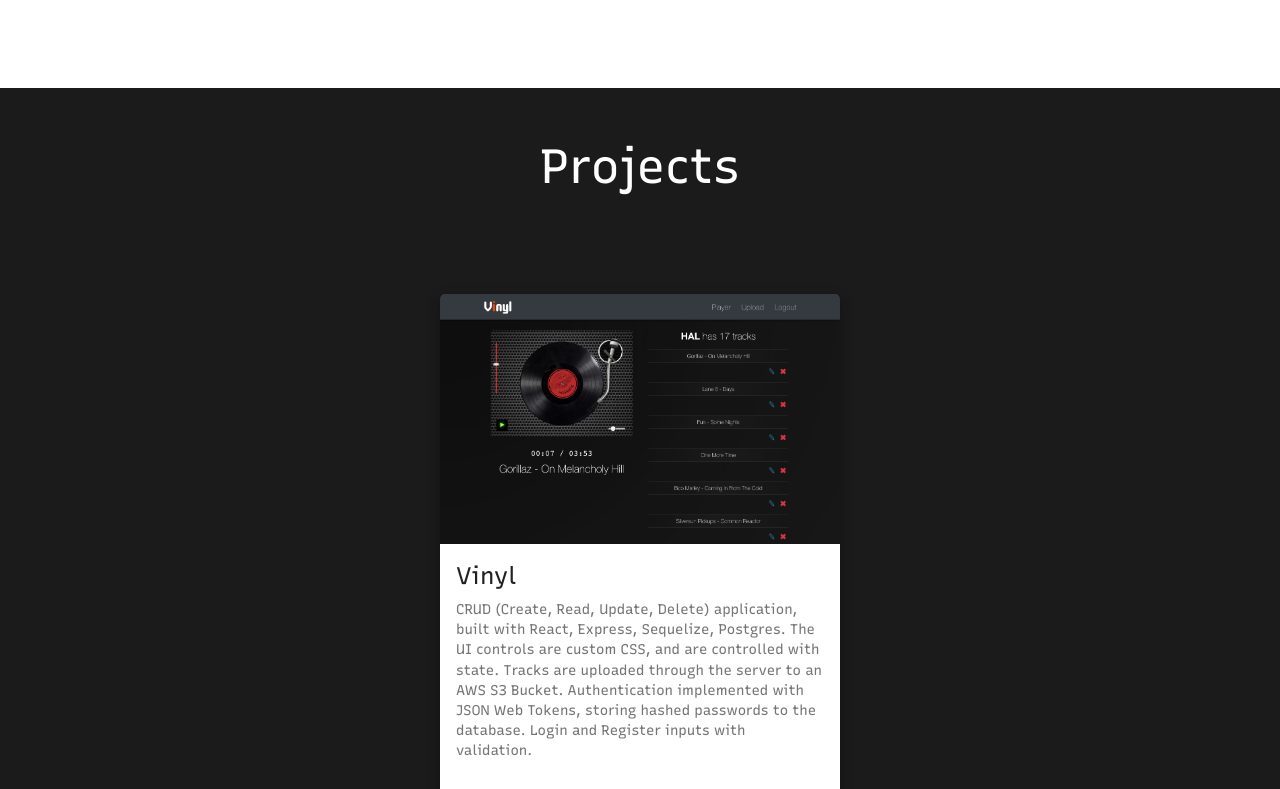
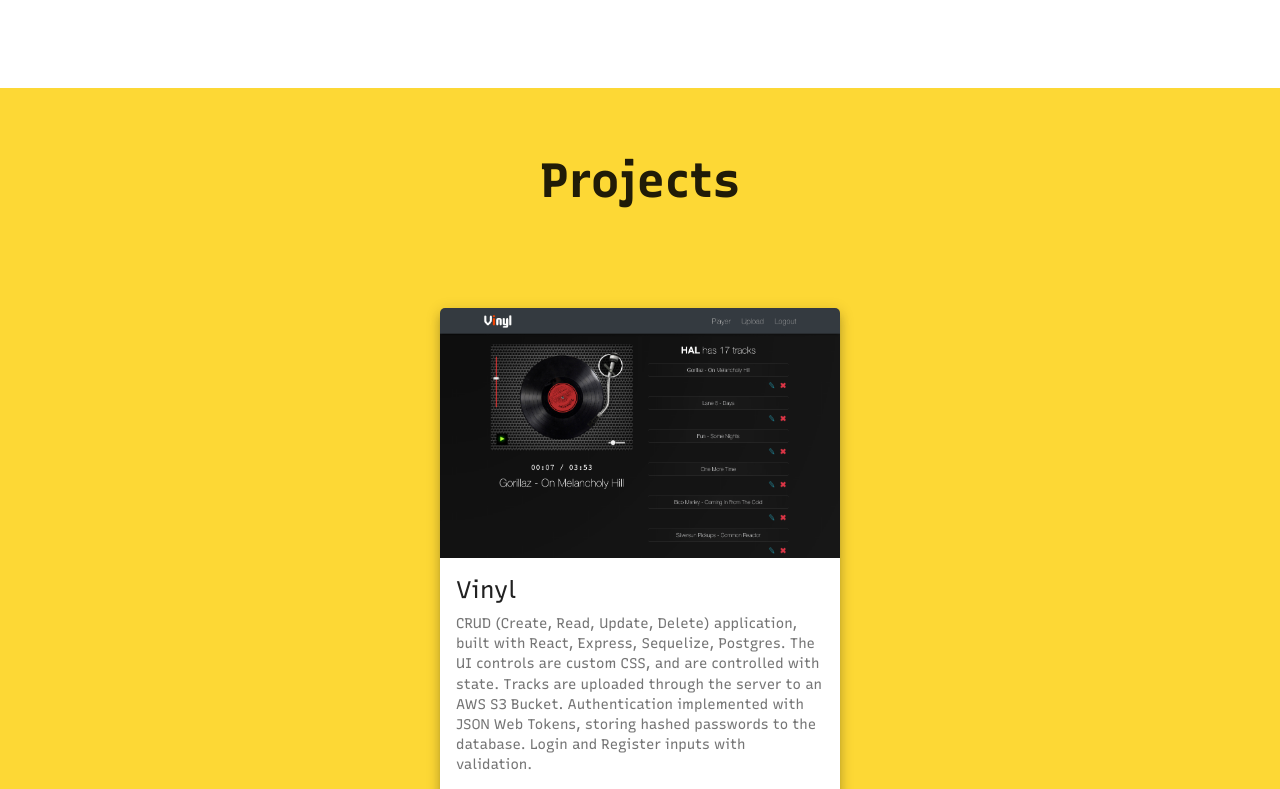
Before and after one commit to darwin911/portfolio-react, a React (Create React App) app: page / in a window 1280 px wide. Shown: the part 1400-2189 px from the top of the page. Built offline with nearby package versions, Linux system fonts and the light colour scheme.

Commit message:
replaces css classes with inline styles

```diff
--- a/src/components/Projects.tsx
+++ b/src/components/Projects.tsx
@@ -3,15 +3,25 @@ import data from '../assets/data';
 import { Project } from './Project';
 import { Typography, Container } from '@material-ui/core';
 
+const styles = {
+  Section: {
+    padding: '4rem 0'
+  },
+  SectionHeading: {
+    marginBottom: '1.5rem',
+    fontWeight: 700
+  }
+};
+
 export const Projects = () => {
   return (
-    <section id='projects' className='projects'>
-      <Typography variant='h3' component='h2'>
-        Projects
-      </Typography>
-      <Container className='projects__container'>
+    <section id='projects' style={{ ...styles.Section, background: '#FDD835' }}>
+      <Container maxWidth='md'>
+        <Typography variant='h3' component='h2' style={styles.SectionHeading}>
+          Projects
+        </Typography>
         {data.projects.map(project => (
-          <Project project={project} key={project.title} />
+          <Project key={project.title} project={project} />
         ))}
       </Container>
     </section>
```
